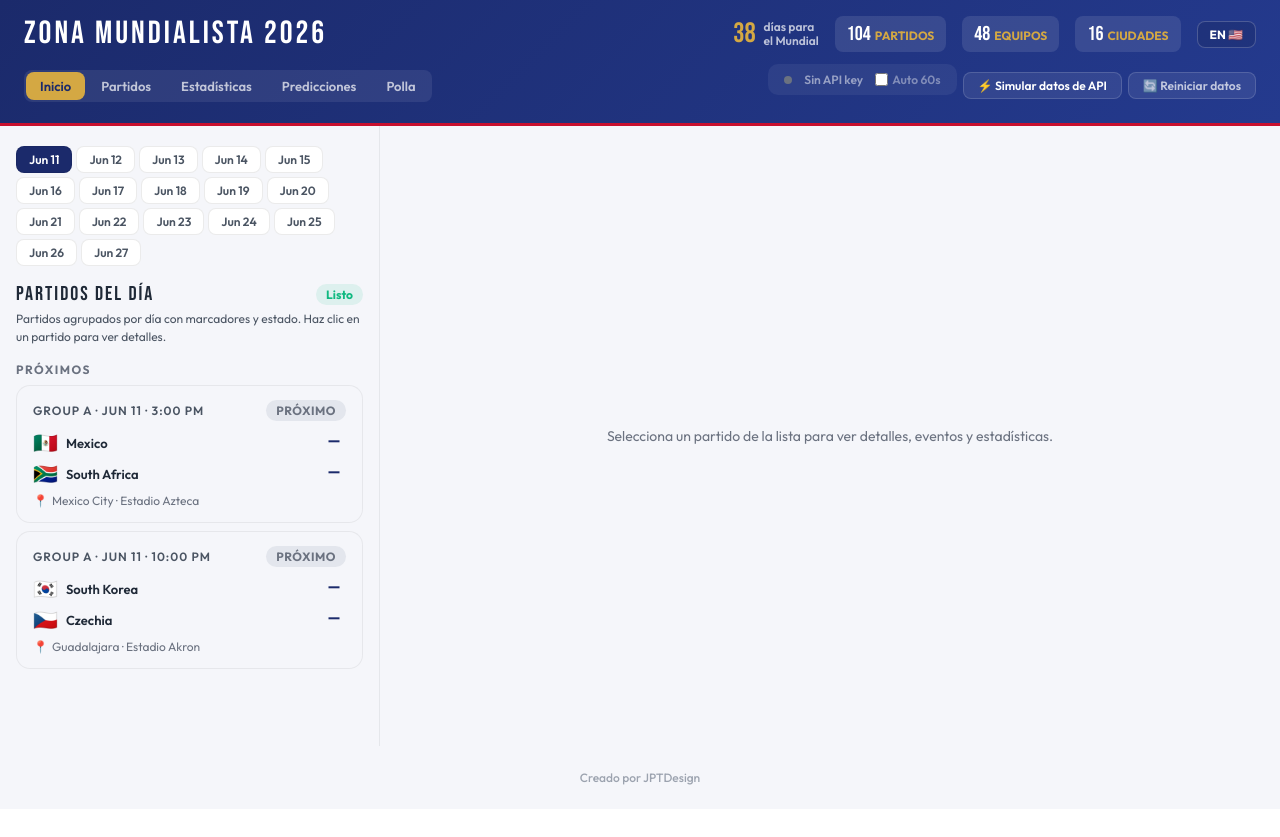
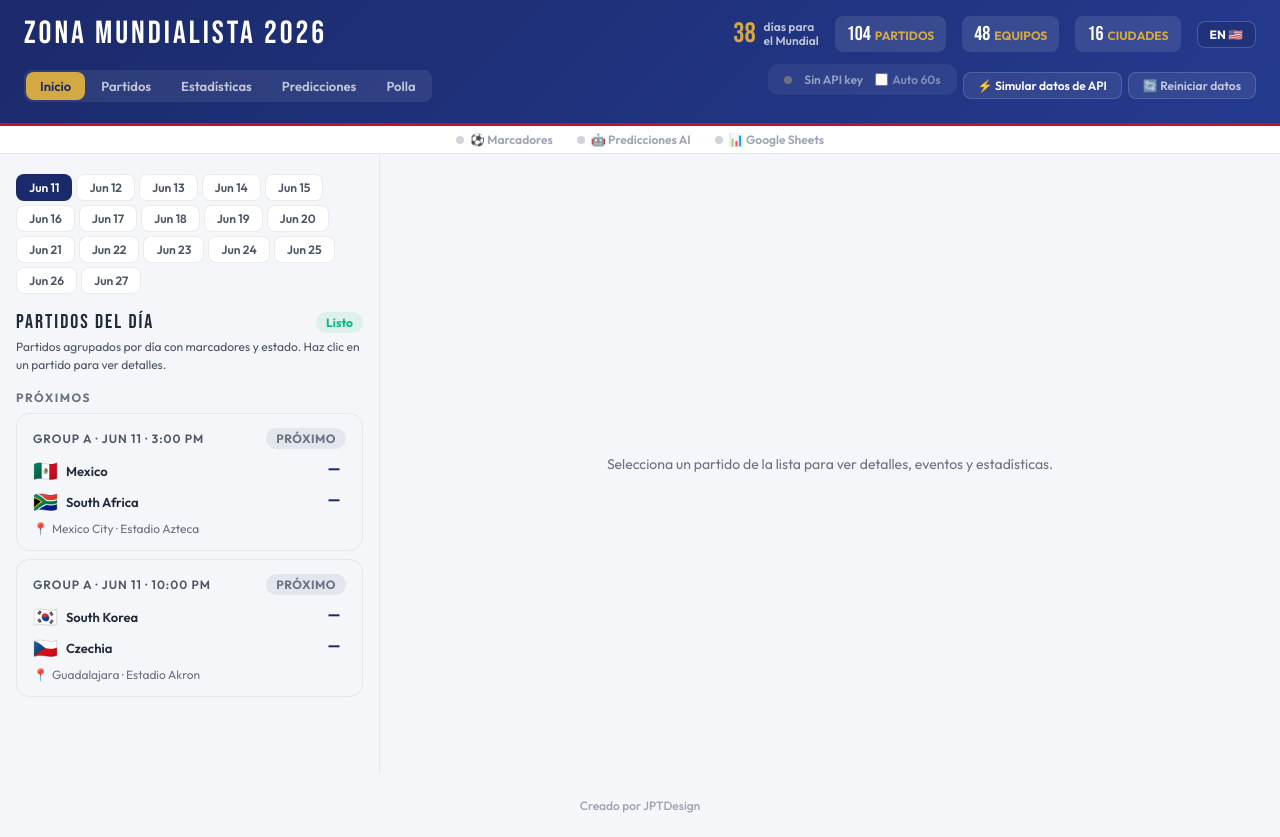
Before and after one commit to papsTrue73/worldcup-papo, a React (Vite) app: page / in a window 1280 px wide. Before the commit the page ends 809 px from the top, so only its background shows below. Built offline with nearby package versions, Linux system fonts and the light colour scheme.

Commit message:
update app

```diff
--- a/src/App.jsx
+++ b/src/App.jsx
@@ -2137,6 +2137,23 @@ export default function App() {
         </div>
       </div>
 
+      {/* ─── STATUS BAR ─── */}
+      <div style={{background:"#FFFFFF",borderBottom:"1px solid #E5E7EB",padding:"6px 24px",display:"flex",alignItems:"center",justifyContent:"center",gap:mobile?12:24}}>
+        {[
+          {label:"Marcadores",key:ENV_FOOTBALL_KEY,icon:"⚽"},
+          {label:"Predicciones AI",key:ENV_BSD_KEY,icon:"🤖"},
+          {label:"Google Sheets",key:ENV_SHEET_ID,icon:"📊"},
+        ].map(s=>{
+          const configured = !!s.key;
+          return (
+            <div key={s.label} style={{display:"flex",alignItems:"center",gap:6}}>
+              <div style={{width:8,height:8,borderRadius:4,background:configured?"#10b981":"#D1D5DB"}}/>
+              <span style={{fontSize:12,fontWeight:600,color:configured?"#10b981":"#9CA3AF"}}>{mobile?s.icon:`${s.icon} ${s.label}`}</span>
+            </div>
+          );
+        })}
+      </div>
+
       {/* ─── CONTENT ─── */}
       <div style={{maxWidth:1280,margin:"0 auto",padding:mobile?"0 12px":"0"}}>
         {page==="home" && <HomePage fixtures={fixtures} selectedDate={selectedDate} setSelectedDate={setSelectedDate} selectedMatch={liveSelected} setSelectedMatch={setSelectedMatch} onEdit={setEditMatch}/>}
```
